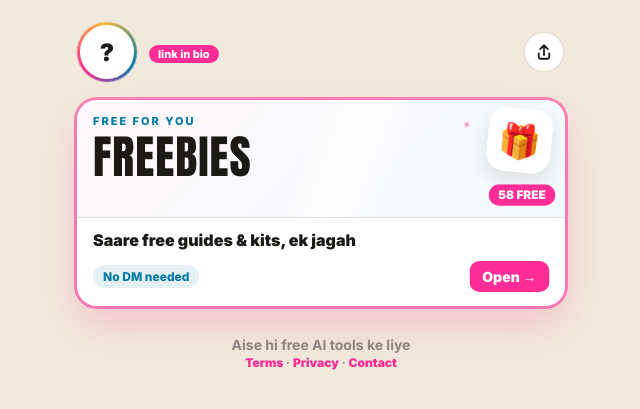
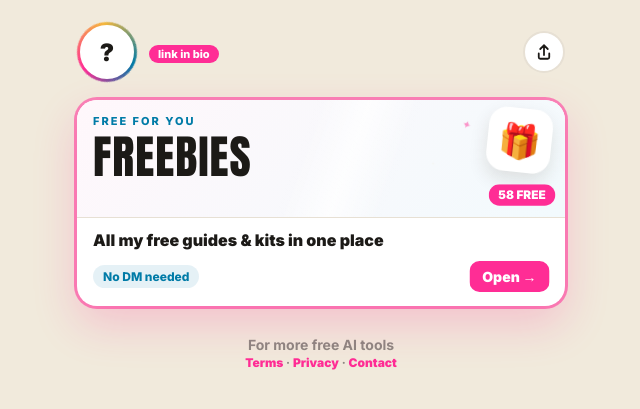
Before and after one commit to kumar2215om-cmd/insta-autopilot, a Flask app: page /links in a window 1280 px wide. Shown: the top 409 px of the page, without its empty margins (319-959 px from the left). Run offline with Flask 3, Linux system fonts and the light colour scheme; data that the repository does not hold is empty.

Commit message:
Link page text in English (freebies card, footer)
Co-Authored-By: Claude Opus 5.5 <noreply@anthropic.com>
Claude-Session: https://claude.ai/code/session_01FRkntsn99dcVeuniYwQkRT

```diff
--- a/templates/links.html
+++ b/templates/links.html
@@ -222,7 +222,7 @@
     <div class="thumb"><span class="spark s1">✦</span><span class="spark s2">✦</span><span class="spark s3">✦</span>
       <div class="kw"><small>FREE FOR YOU</small>FREEBIES</div><div class="emo">🎁</div>
       {% if freebies %}<span class="new">{{ freebies }} FREE</span>{% endif %}</div>
-    <div class="body"><div class="t">Saare free guides &amp; kits, ek jagah</div>
+    <div class="body"><div class="t">All my free guides &amp; kits in one place</div>
       <div class="row"><span class="topic">No DM needed</span><span class="open">Open →</span></div></div>
   </a>
 
@@ -247,7 +247,7 @@
     {% endfor %}
   </main>
 
-  <footer>Aise hi free AI tools ke liye{% if username %} follow karo <a href="https://www.instagram.com/{{ username }}/" target="_blank" rel="noopener">@{{ username }}</a>{% endif %}<br><span style="font-size:12px"><a href="/terms">Terms</a> · <a href="/privacy-policy">Privacy</a> · <a href="/contact">Contact</a></span></footer>
+  <footer>For more free AI tools{% if username %}, follow <a href="https://www.instagram.com/{{ username }}/" target="_blank" rel="noopener">@{{ username }}</a>{% endif %}<br><span style="font-size:12px"><a href="/terms">Terms</a> · <a href="/privacy-policy">Privacy</a> · <a href="/contact">Contact</a></span></footer>
 </div>
 <div class="toast" id="toast">Link copied ✓</div>
 <script>
```
